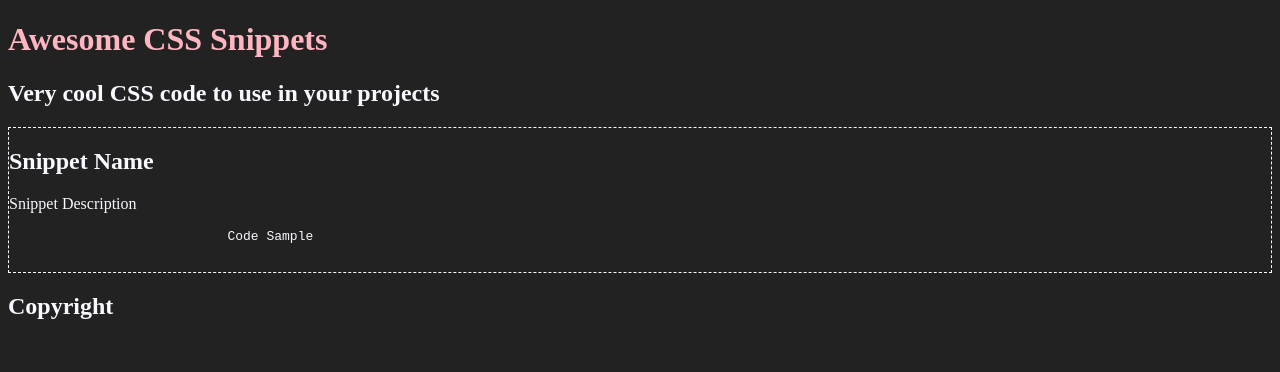
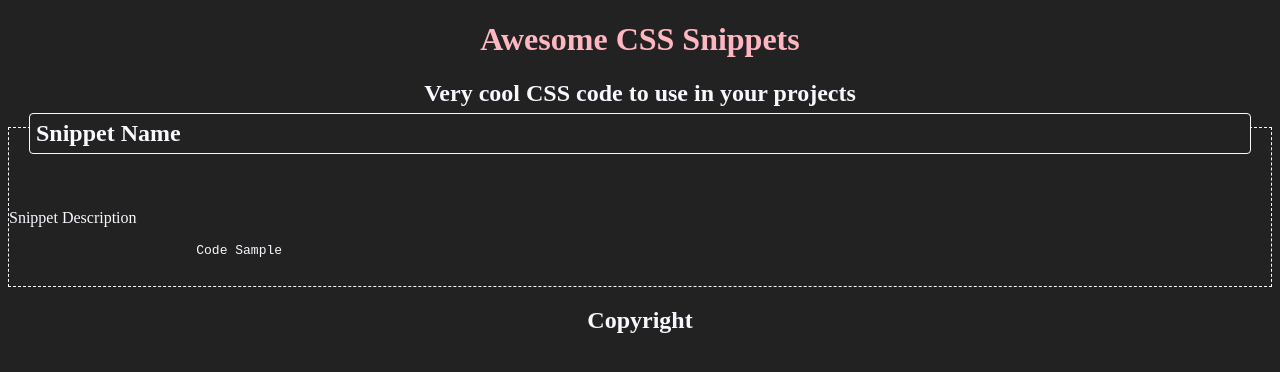
Before and after one commit to CommieDog/css-snippets-website, a plain HTML site: page index.html in a window 1280 px wide. Drawn offline with Linux system fonts and the light colour scheme.

Commit message:
adjust heading styles

```diff
--- a/assets/css/style.css
+++ b/assets/css/style.css
@@ -1,5 +1,9 @@
+:root {
+    --foreground: ghostwhite;
+    --background: #222;
+}
 body {
-    background-color: #222;
+    background-color: var(--background);
 }
 
 h1 {
@@ -7,9 +11,23 @@ h1 {
 }
 
 h2, p, pre {
-    color: ghostwhite;
+    color: var(--foreground);
+}
+
+.align-center {
+    text-align: center;
 }
 
 section {
-    border: 1px dashed ghostwhite;
+    border: 1px dashed var(--foreground);
 }
+
+section h2 {
+    background-color: var(--background);
+    border: 1px solid var(--foreground);
+    border-radius: 4px;
+    margin: 20px;
+    padding: 6px;
+    position: relative;
+    top: -35px;
+}
--- a/index.html
+++ b/index.html
@@ -6,7 +6,7 @@
         <title>Awesome CSS Snippets</title>
     </head>
     <body>
-        <header>
+        <header class="align-center">
             <h1>Awesome CSS Snippets</h1>
             <h2>Very cool CSS code to use in your projects</h2>
         </header>
@@ -14,6 +14,7 @@
             <section>
                 <header>
                     <h2>Snippet Name</h2>
+                </header>
                 <p>
                     Snippet Description
                 </p>
@@ -22,10 +23,9 @@
                         Code Sample
                     </pre>
                 </div>
-                </header>
             </section>
         </main>
-        <footer>
+        <footer class="align-center">
             <h2>Copyright</h2>
         </footer>
     </body>
```
Lines whose indentation alone changed are shown as unchanged.
